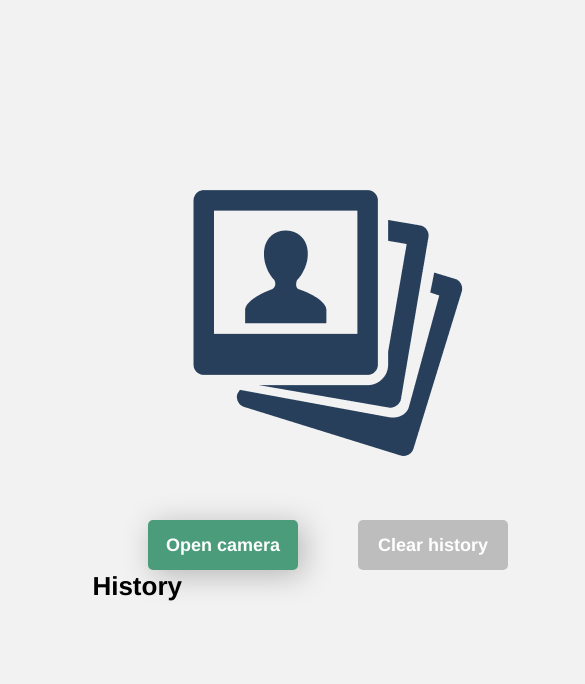
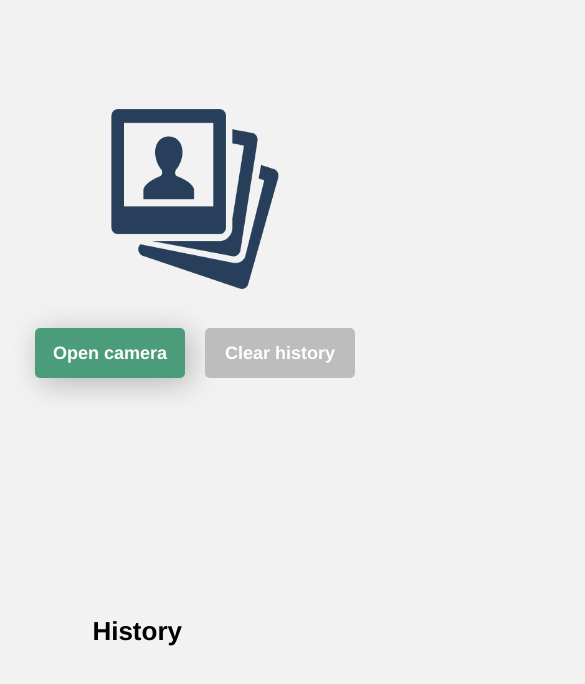
Before and after one commit to Fjornir/vue-cam-app, a Vue app: page / in a window 390 px wide. Shown: the top 684 px of the page, 585 px wide, since content can reach past the window. Built offline with nearby package versions, Linux system fonts and the light colour scheme.

Commit message:
Adaptive

```diff
--- a/src/components/FirstPage.vue
+++ b/src/components/FirstPage.vue
@@ -35,15 +35,12 @@
 
                 if(arrImg.childNodes.length >= 1){
                     butnDis.classList.toggle('clear-button__enable');
-                    // eslint-disable-next-line no-console
-                    console.log(1)
                 }
             },
 
-            clear(){
-                const butnDis = document.querySelector('#clr');
+            async clear(){
                 document.querySelector('#photos').innerHTML = "";
-                butnDis.classList.toggle('clear-button__disable');
+                await document.querySelector('#clr').classList.toggle('clear-button__disable');
             }
         },
        mounted() {
--- a/src/components/SecondPage.vue
+++ b/src/components/SecondPage.vue
@@ -58,6 +58,12 @@
                 let photoContext = photo.getContext('2d');
                 const photos = document.getElementById('photos');
 
+                // let width = video.videoWidth,
+                //     height = video.videoHeight;
+
+                photo.width = video.videoWidth;
+                photo.height = video.videoHeight;
+
                 photoContext.drawImage(video, 0, 0, photo.width, photo.height);
 
                 const imgUrl = photo.toDataURL('image/png');
@@ -78,9 +84,5 @@
 </script>
 
 <style scoped>
-    .hid{
-        width: 500px;
-        height: 500px;
-        outline: 1px solid red;
-    }
+
 </style>
--- a/src/css/style.css
+++ b/src/css/style.css
@@ -84,8 +84,8 @@ body{
     display: flex;
     flex-direction: row;
     justify-content: space-between;
+}
 
-}
 .button{
     width: 150px;
     height: 50px;
@@ -162,89 +162,102 @@ a{
     font-size: 26px;
     line-height: 33px;
     font-weight: bold;
+    padding-bottom: 5vh;
 }
 
-.history-items{
-    /*align-content: center;*/
-    /*display: grid;*/
-    /*max-width: 100%;*/
-    /*grid-template-columns: repeat(5, 1fr);*/
-    /*justify-content: space-between;*/
-    /*display: grid;*/
-    /*align-items: center;*/
-    /*justify-content: center;*/
-    /*grid-template-columns: repeat(4, 1fr);*/
-    /*grid-gap: 30px 20px ;*/
-    /*display: flex;*/
-    /*flex-direction: row;*/
-    /*justify-content: flex-start;*/
-    /*width: 100%;*/
+
+.history-item{
+    display: grid;
+    max-width: 100%;
+    grid-template-columns: repeat(4, 1fr);
+    grid-gap:  1em ;
 }
 
-.history-item{
-
-    display: grid;
-    max-width: 100%;
-    grid-template-columns: repeat(4, 0fr);
-    /*grid-template-columns: repeat(5, 1fr);*/
-    /*display: grid;*/
-    /*!*align-items: center;*!*/
-    justify-content: space-between;
-    /*grid-template-columns: repeat(4, 1fr);*/
-    grid-gap: 30px 30px ;
-
-}
-
-#photos img {
+.history-item img {
+    width: 320px;
     height: 180px;
-    width: 320px;
+    object-fit: contain;
     background-color: #D8D8D8;
     outline: 1px solid #979797;
 }
 
-
-
-/* !*Large desktops and laptops !*/
+ /*Large desktops and laptops*/
 /*@media (min-width: 1200px) {*/
-/*    .history-item{*/
-/*        display: grid;*/
-/*        grid-template-columns: repeat(5, 1fr);*/
-/*        grid-gap: 30px 0 ;*/
-/*    }*/
-
 /*}*/
 
-/*/ Portrait tablets and medium desktops !*!*@media (min-width: 992px) and (max-width: 1199px) {*!*/
-/*    .history-item{*/
-/*        display: grid;*/
-/*        grid-template-columns: repeat(3, 1fr);*/
-/*        grid-gap: 30px 0 ;*/
-/*    }*/
-
+/*Portrait tablets and medium desktops*/
+/*@media (min-width: 992px) and (max-width: 1199px) {*/
 /*}*/
 
-/*/ Portrait tablets and small desktops !*!*@media (min-width: 768px) and (max-width: 991px) {*!*/
-/*    .history-item{*/
-/*        display: grid;*/
-/*        grid-template-columns: repeat(2, 1fr);*/
-/*        grid-gap: 30px 0 ;*/
-/*    }*/
+ /*Portrait tablets and small desktops */
+/*@media (min-width: 768px) and (max-width: 991px) {*/
 /*}*/
 
-/*/ Landscape phones and portrait tablets !*!*@media (max-width: 767px) {*!*/
-/*    .history-item{*/
-/*        display: grid;*/
-/*        grid-template-columns: repeat(2, 1fr);*/
-/*        grid-gap: 30px 0 ;*/
-/*    }*/
+/*Landscape phones and portrait tablets*/
+/*@media (max-width: 767px) {*/
 /*}*/
 
 
-/*/ Landscape phones and smaller *!*!*!*/
-/*@media (max-width: 480px) {*/
-/*    .history-item{*/
-/*        display: grid;*/
-/*        grid-template-columns: repeat(2, 1fr);*/
-/*        grid-gap: 30px 0 ;*/
-/*    }*/
-/*}*/
+ /*Landscape phones and smaller */
+@media (max-width: 480px) {
+    #app{
+        padding: 0vh 0 0vh 0;
+    }
+
+    .app-wrapper{
+        width: 300px;
+        height: 320px;
+    }
+
+    .img-wrapper{
+        height: 235px;
+        width: 320px;
+    }
+
+    .img-wrapper img{
+        height: 180px;
+        width: 168px;
+    }
+
+    .video-output{
+        height: 237px;
+        width: 220px;
+    }
+
+    .video{
+        height: 235px;
+        width: 176px;
+        outline: 1px solid #979797;
+    }
+
+    .marker{
+        height: 150px;
+    }
+
+    .button-wrapper{
+        width: 320px;
+        height: 50px;
+        display: flex;
+        flex-direction: row;
+        justify-content: space-between;
+    }
+
+    .history-name{
+        margin-bottom: 20px;
+    }
+
+    .history-wrapper{
+        padding-top: 20px;
+    }
+    .history-item{
+        display: grid;
+        max-width: 100%;
+        grid-template-columns: repeat(2, 1fr);
+        grid-gap:  1em ;
+    }
+
+    .history-item img {
+        width: 150px;
+    }
+
+}
```
